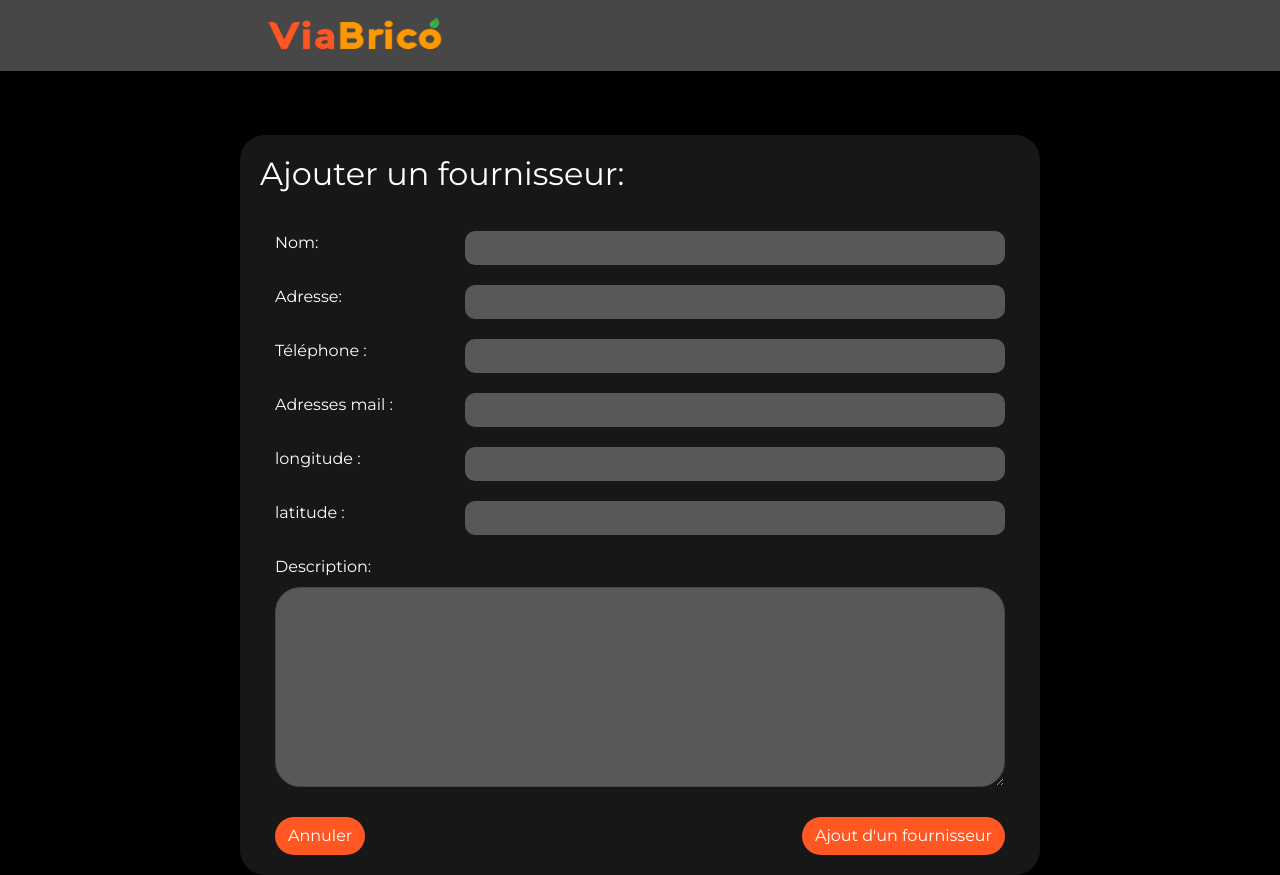
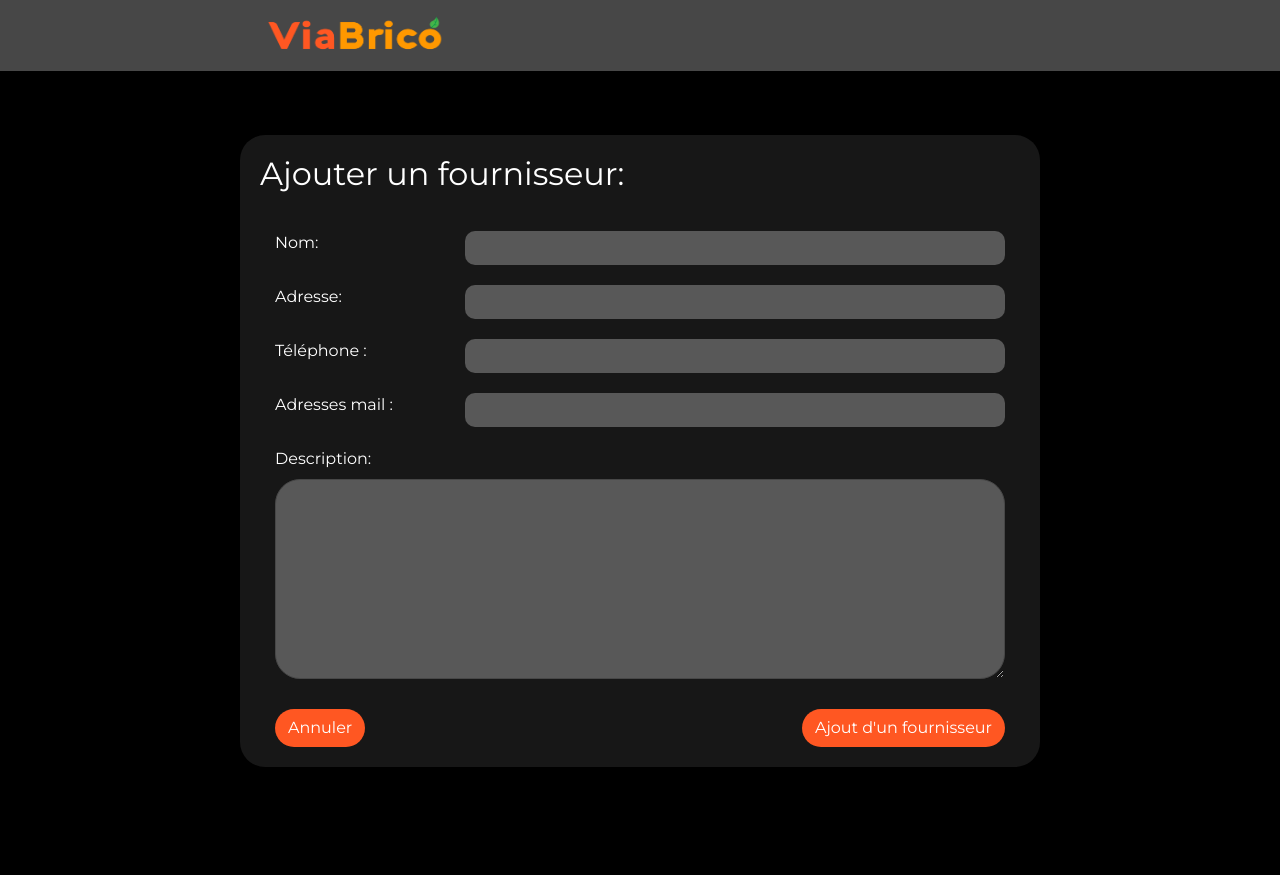
Before and after one commit to louloulfx/siteweb_nodejs_project, a Vue app: page /add in a window 1280 px wide. After the commit the page ends 800 px from the top, so only its background shows below. Built offline with nearby package versions, Linux system fonts and the light colour scheme; what vue-resource would draw is missing.

Commit message:
modifications mineures

```diff
--- a/src/components/addProvider.vue
+++ b/src/components/addProvider.vue
@@ -36,22 +36,6 @@
           <input class="input" type="text" v-model.lazy="provider.mail" required>
         </div>
       </div>
-      <div class="row">
-        <div class="col-lg-3">
-          <label class="label">longitude :</label>
-        </div>
-        <div class="col-lg-9">
-          <input class="input" type="text" v-model.lazy="provider.longitude" required>
-        </div>
-      </div>
-      <div class="row">
-        <div class="col-lg-3">
-          <label class="label">latitude :</label>
-        </div>
-        <div class="col-lg-9">
-          <input class="input" type="text" v-model.lazy="provider.latitude" required>
-        </div>
-      </div>
       <label class="label">Description:</label>
       <textarea class="textarea" type="text" v-model.lazy="provider.description" required></textarea>
       <div class="buttons_container">
@@ -74,8 +58,6 @@
             <p>Adresse: {{provider.address}}</p>
             <p>Numéro de téléphone:: {{provider.phone}}</p>
             <p>Mail: {{provider.mail}}</p>
-            <p>longitude: {{provider.longitude}}</p>
-            <p>latitude: {{provider.latitude}}</p>
           </div>
         </div>
       </div>
--- a/src/components/singleProvider.vue
+++ b/src/components/singleProvider.vue
@@ -6,13 +6,6 @@
           <l-tile-layer :url="url"></l-tile-layer>
           <l-marker :lat-lng="position"></l-marker>
         </l-map>
-        Position:
-        {{ position }}
-        <br>
-        Lat :
-        {{ georesult[0].lat }}
-        Lon :
-        {{ georesult[0].lon }}
       </div>
       <div class="right_pannel">
         <div class="row">
```
